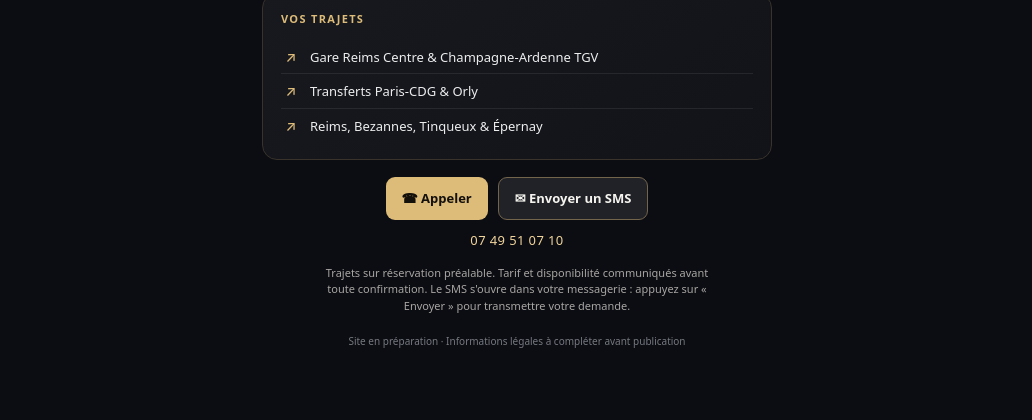
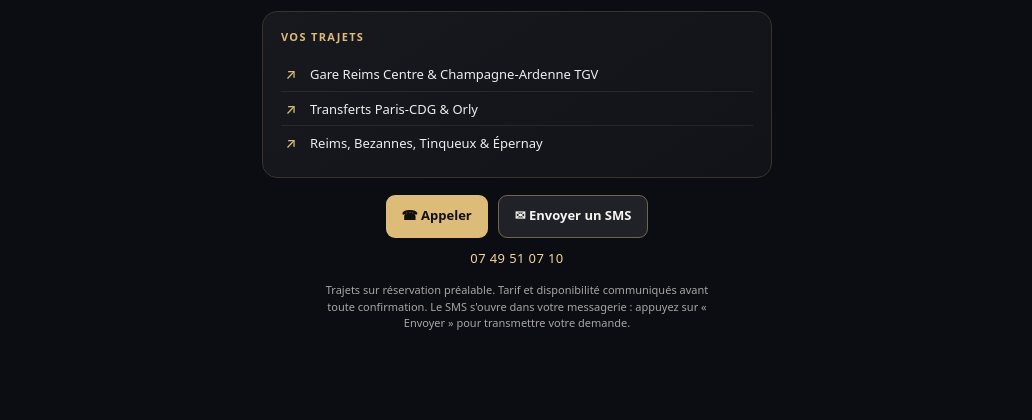
Before and after one commit to smileflowk-dotcom/vtc-reims, a plain HTML site: page index.html in a window 1280 px wide. Shown: the part 380-800 px from the top of the page, without its empty margins (123-1155 px from the left). Drawn offline with Linux system fonts and the light colour scheme.

Commit message:
Remove visible prepublication notice from VTC Reims mini page

```diff
--- a/index.html
+++ b/index.html
@@ -61,7 +61,6 @@
     </div>
     <p class="number">07 49 51 07 10</p>
     <p class="note">Trajets sur réservation préalable. Tarif et disponibilité communiqués avant toute confirmation. Le SMS s'ouvre dans votre messagerie : appuyez sur « Envoyer » pour transmettre votre demande.</p>
-    <div class="footer">Site en préparation · Informations légales à compléter avant publication</div>
   </main>
 </body>
 </html>
```
